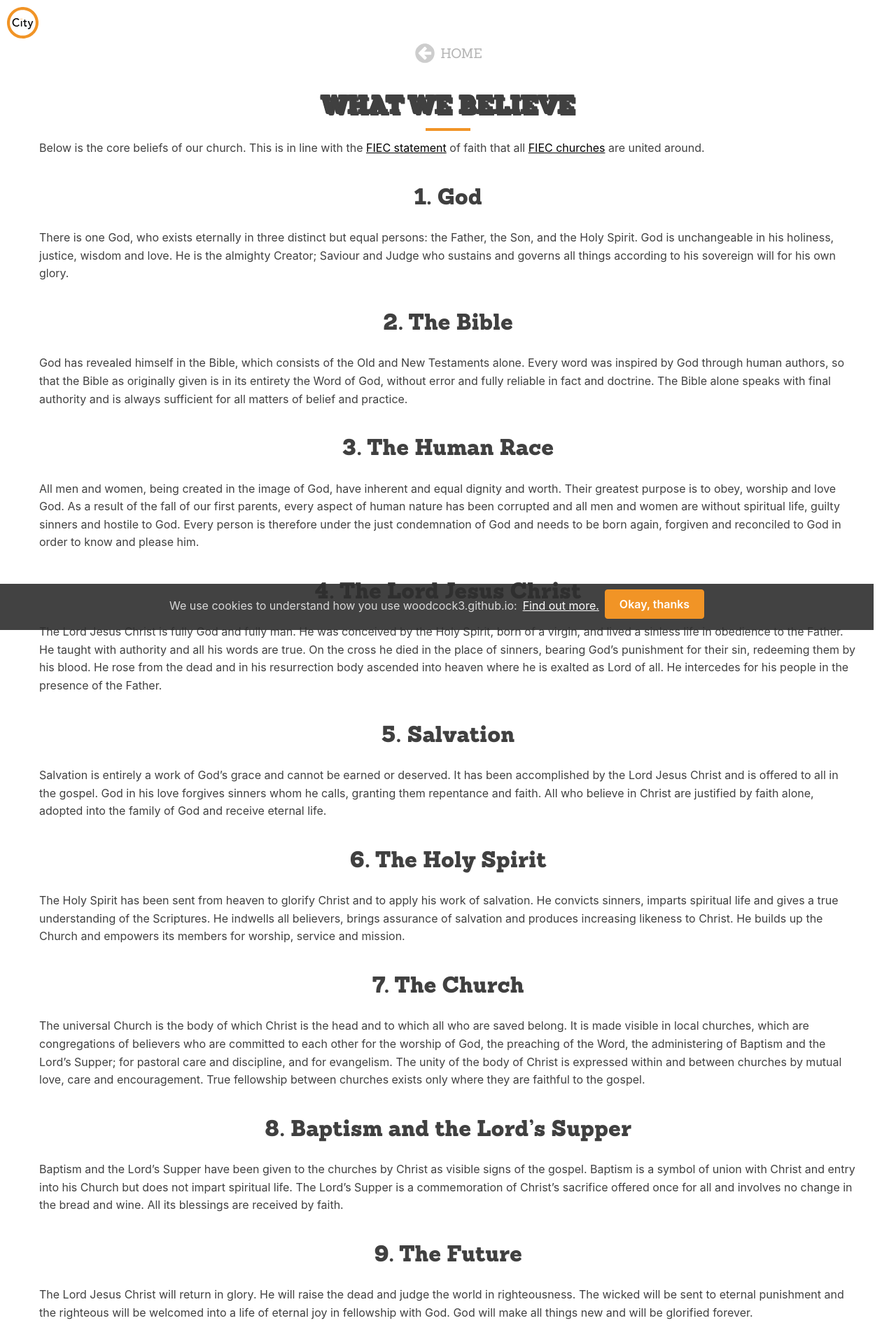
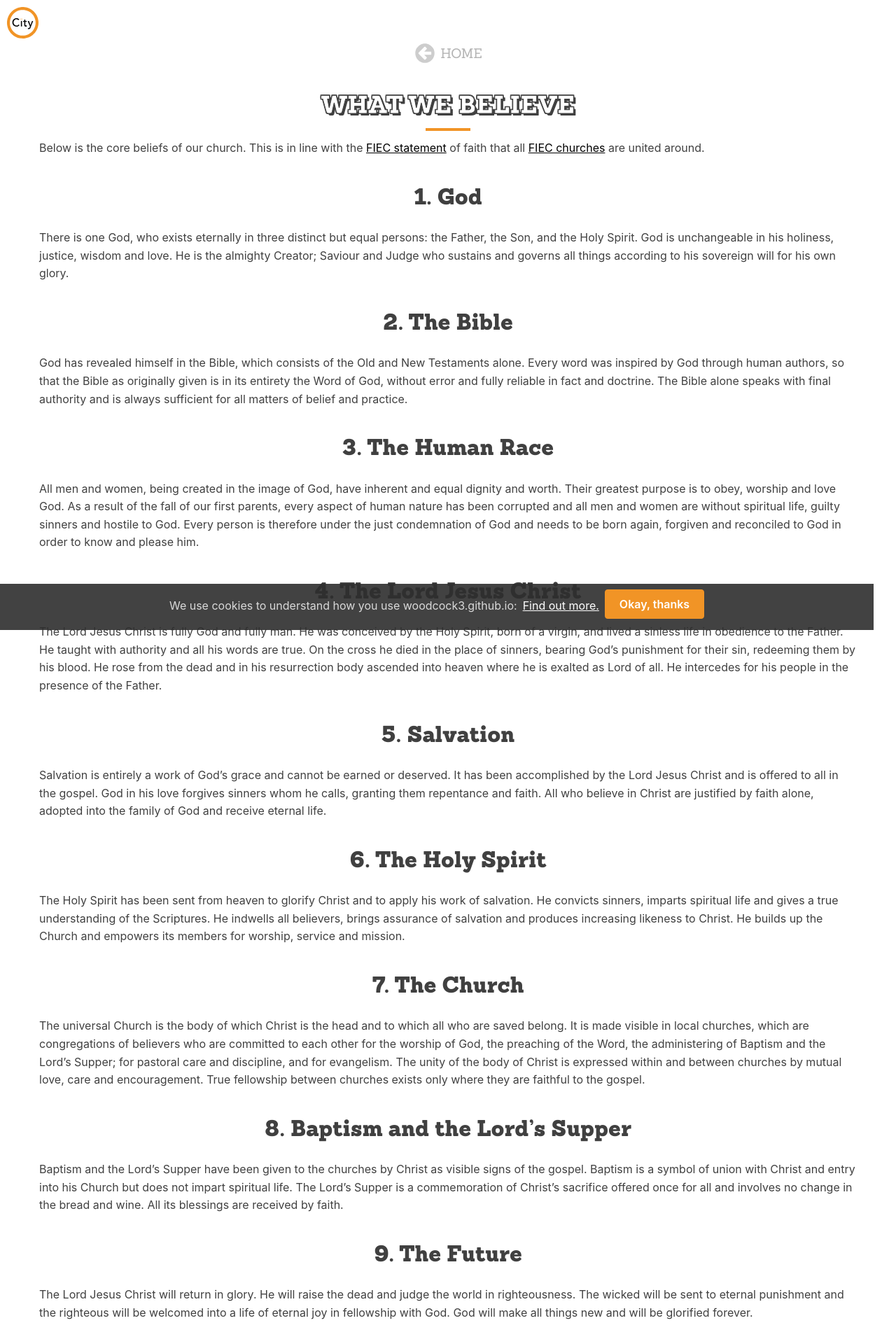
Before and after one commit to woodcox/city-jekyll, a Jekyll site: the page built from pages/we-believe.md, in a window 1280 px wide. Shown: the top 1920 px of the page at 70% size. Built offline with Jekyll 4.4.1, drawn with Linux system fonts in a browser that asks for light colours.

Commit message:
Update _cards.scss

```diff
--- a/_sass/components/_cards.scss
+++ b/_sass/components/_cards.scss
@@ -254,6 +254,6 @@ $card-font-color: white;
 @supports (-webkit-text-stroke: 1px $font-color) {
   .text-outline {
     -webkit-text-stroke: 1px $font-color;
-    -webkit-text-fill-color: none;
+    -webkit-text-fill-color: white;
   }
 }
```
